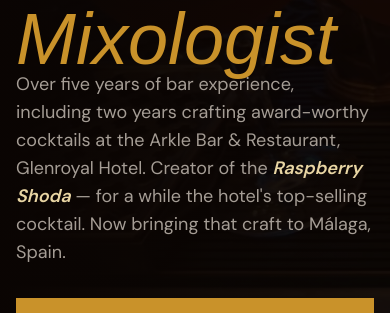
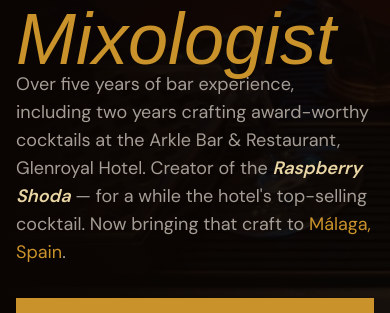
Before and after one commit to RaulFavin/portifoio-, a Next.js app: page / in a window 390 px wide. Shown: the part 361-674 px from the top of the page. Built offline with nearby package versions, Linux system fonts and the light colour scheme; a web font is replaced by a local one.

Commit message:
fix(AboveTheFold): improve text visibility and highlight location

```diff
--- a/app/components/AboveTheFold.tsx
+++ b/app/components/AboveTheFold.tsx
@@ -47,7 +47,7 @@
       className="relative"
     >
       <div
-        className="absolute z-1 top-0 left-0 w-full h-full opacity-8"
+        className="absolute z-1 top-0 left-0 w-full h-full opacity-10 lg:opacity-8"
         style={{
           backgroundImage: "url('/above-bg.webp')",
           backgroundSize: "cover",
@@ -74,7 +74,7 @@
               <p className="text-lg">
                 Over five years of bar experience, including two years crafting award-worthy cocktails at the Arkle Bar
                 & Restaurant, Glenroyal Hotel. Creator of the <span className="italic text-primary-light font-semibold">Raspberry Shoda</span> — for a while the hotel's top-selling cocktail.
-                Now bringing that craft to Málaga, Spain.
+                Now bringing that craft to <span className="text-primary">Málaga, Spain</span>.
               </p>
             </div>
             <div className="grid gap-4 w-full sm:w-fit sm:grid-cols-2">
```
